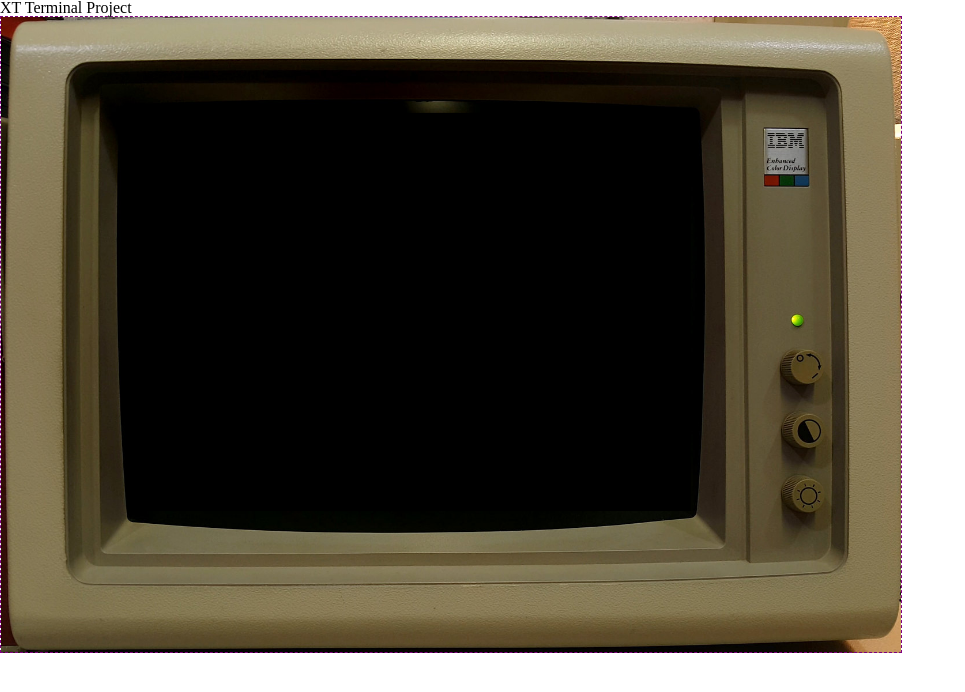
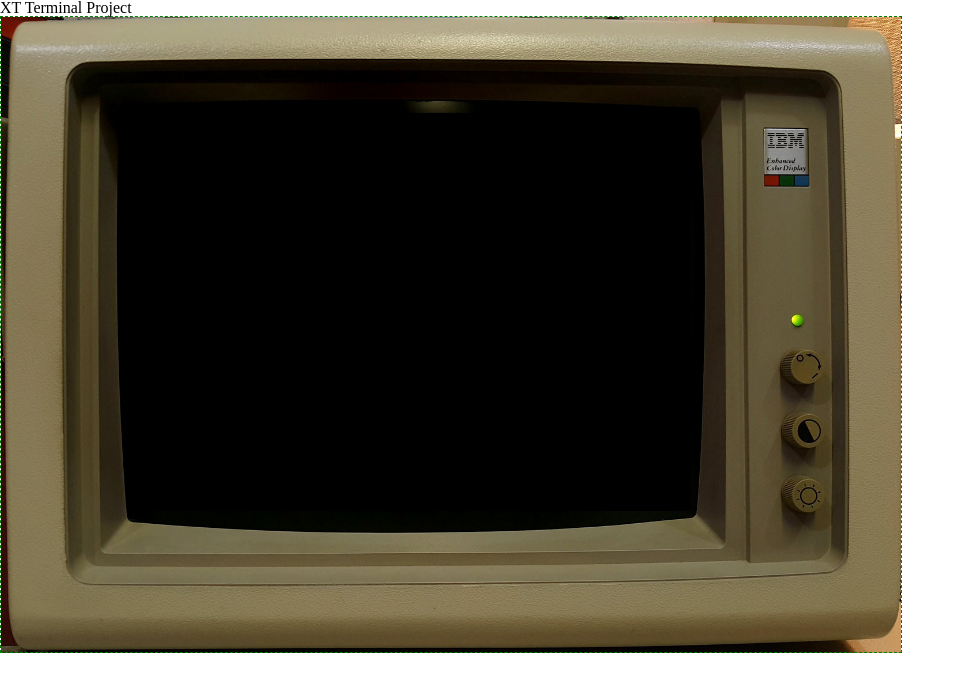
Before and after one commit to 4a50/retro-computer-terminal-proj, a plain HTML site: page index.html in a window 1280 px wide. Shown: the whole page, without its empty margins (0-965 px from the left). Drawn offline with nearby package versions, Linux system fonts and the light colour scheme.

Commit message:
Update style.css

```diff
--- a/style.css
+++ b/style.css
@@ -5,7 +5,7 @@ main{
   margin:0px;
 }
 #computer-screen {
-  border: 1px purple dashed;
+  border: 1px green dashed;
   width: 900px;
   height:635px;
   background-image: url("/img/xtEdit.png");
```
